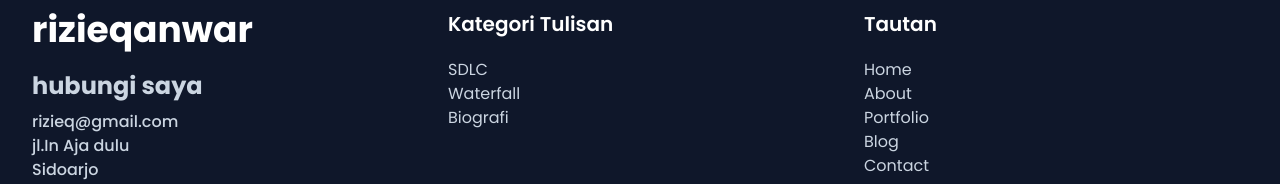
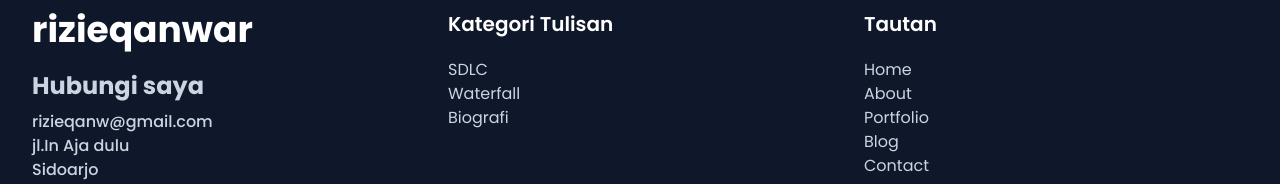
Before and after one commit to kebsixx/port, a website: page index.html in a window 1280 px wide. Shown: the part 4671-4855 px from the top of the page. Drawn offline with nearby package versions, Linux system fonts and the light colour scheme.

Commit message:
adjust footer

```diff
--- a/index.html
+++ b/index.html
@@ -349,8 +349,8 @@
         <div class="flex flex-wrap">
           <div class="w-full px-4 mb-12 text-slate-300 font-medium md:w-1/3">
             <h2 class="font-bold text-4xl text-white mb-5">rizieqanwar</h2>
-            <h3 class="font-bold text-2xl mb-2">hubungi saya</h3>
-            <p>rizieq@gmail.com</p>
+            <h3 class="font-bold text-2xl mb-2">Hubungi saya</h3>
+            <p>rizieqanw@gmail.com</p>
             <p>jl.In Aja dulu</p>
             <p>Sidoarjo</p>
           </div>
```
